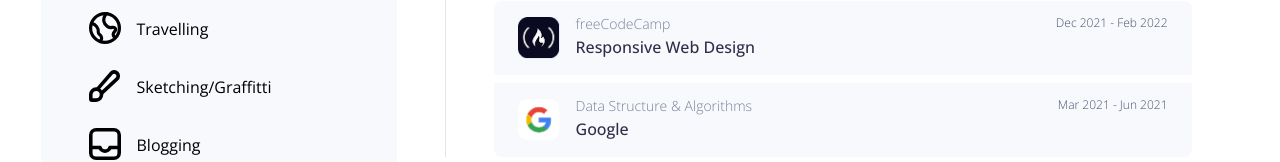
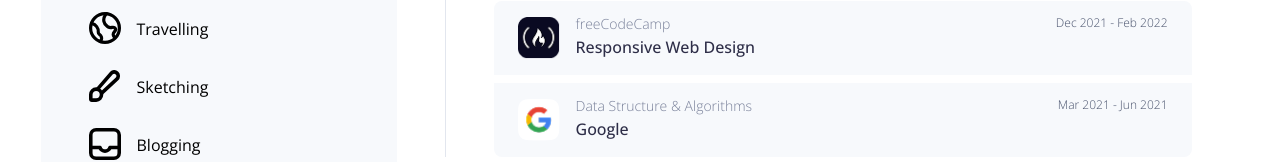
Before and after one commit to localbody/vue3resume, a Vue app: page / in a window 1280 px wide. Shown: the part 1473-1635 px from the top of the page. Built offline with nearby package versions, Linux system fonts and the light colour scheme.

Commit message:
aside complite

```diff
--- a/src/components/UI/Row.vue
+++ b/src/components/UI/Row.vue
@@ -13,7 +13,7 @@ export default {
     link: {
       type: Object,
       required: true,
-        }
+    },
   },
 }
 </script>
@@ -24,10 +24,13 @@ export default {
       <img :src="icon" alt="icon" />
     </div>
     <div class="row__wrapper">
-            <span class="row__title">{{ title }}</span>
+      <span v-if="link != null" class="row__title">{{ title }}</span>
       <div class="row__subtitle">
-
-                <a v-if="link.href != null" class="row__link" :href="link.href">{{ link.title }}</a>
+        <!-- *normal? -->
+        <template v-if="link == null">{{ title }}</template>
+        <a v-else-if="link.href != null" class="row__link" :href="link.href">{{
+          link.title
+        }}</a>
         <span v-else class="row__text">{{ link.title }}</span>
       </div>
     </div>
--- a/src/components/layout/Aside.vue
+++ b/src/components/layout/Aside.vue
@@ -1,152 +1,173 @@
 <script setup>
-import Header from '@/components/Header.vue';
-import Quotes from '../UI/Quotes.vue';
-import Row from '../UI/Row.vue';
+import Header from '@/components/Header.vue'
+import Quotes from '../UI/Quotes.vue'
+import Row from '../UI/Row.vue'
+
+const itemsRows = {
+  infos: {
+    items: [
+      {
+        icon: '/icons/mail.svg',
+        title: 'Email',
+        link: {
+          href: 'mailto:anuragyadavmnp@gmail.com',
+          title: 'anuragyadavmnp@gmail.com',
+        },
+      },
+      {
+        icon: '/icons/link.svg',
+        title: 'Website',
+        link: {
+          href: 'https://anuragyadav365.github.io/portfolio.html',
+          title: 'https://anuragyadav365.github.io/portfolio.html',
+        },
+      },
+      {
+        icon: '/icons/phone.svg',
+        title: 'Phone',
+        link: { href: 'tel:+(+91) 981 5533 309', title: '(+91) 981 5533 309' },
+      },
+      {
+        icon: '/icons/location.svg',
+        title: 'Address',
+        link: { title: 'Hallomajra, Chandigarh, India' },
+      },
+    ],
+  },
+  socials: {
+    items: [
+      {
+        icon: '/icons/instagram.svg',
+        title: 'Instagram',
+        link: {
+          href: '@anurag.yadav.007',
+          title: '@anurag.yadav.007',
+        },
+      },
+      {
+        icon: '/icons/github.svg',
+        title: 'Github',
+        link: {
+          href: '@anuragyadav365',
+          title: '@anuragyadav365',
+        },
+      },
+      {
+        icon: '/icons/twitter.svg',
+        title: 'Twitter',
+        link: {
+          href: '@anuragmnp',
+          title: '@anuragmnp',
+        },
+      },
+      {
+        icon: '/icons/linkdin.svg',
+        title: 'Linkedin',
+        link: {
+          href: '@anuragyadav',
+          title: '@anuragyadav',
+        },
+      },
+    ],
+  },
+  languages: {
+    items: [
+      {
+        icon: '/icons/hindi.svg',
+        title: 'Hindi',
+        link: {
+          title: 'Native',
+        },
+      },
+      {
+        icon: '/icons/english.svg',
+        title: 'English',
+        link: {
+          title: 'Professional working',
+        },
+      },
+      {
+        icon: '/icons/spanish.svg',
+        title: 'Spanish',
+        link: {
+          title: 'Elementary',
+        },
+      },
+    ],
+  },
+  hobbies_interests: {
+    items: [
+      {
+        icon: '/icons/gaming.svg',
+        title: 'Gaming',
+      },
+      {
+        icon: '/icons/travelling.svg',
+        title: 'Travelling',
+      },
+      {
+        icon: '/icons/sketching.svg',
+        title: 'Sketching',
+      },
+      {
+        icon: '/icons/blogging.svg',
+        title: 'Blogging',
+      },
+    ],
+  },
+}
 </script>
 
 <template>
   <div class="aside">
     <Header src="/images/photo.jpg" name="Anurag Yadav" alt="Anurag Yadav" />
-        <!--  -->
-        <Quotes text="A well-organized, creative and goaloriented graduate possessing
+    <Quotes
+      text="A well-organized, creative and goaloriented graduate possessing
         excellent communication, problem-solving and leadership skills with a
-        flair to explore Computer Science Engineering" />
-        <!--  -->
+        flair to explore Computer Science Engineering"
+    />
     <hr />
-        <!--  -->
     <div class="rows rows--infos">
-            <Row icon="/icons/mail.svg" title="Email" :link="{ href: 'mailto:anuragyadavmnp@gmail.com', title: 'anuragyadavmnp@gmail.com' }" />
-            <Row icon="/icons/link.svg" title="Website" :link="{ href:'https://anuragyadav365.github.io/portfolio.html', title: 'https://anuragyadav365.github.io/portfolio.html' }" />
-            <Row icon="/icons/phone.svg" title="Phone" :link="{ href:'tel:+(+91) 981 5533 309', title: '(+91) 981 5533 309' }" />
-            <Row icon="/icons/location.svg" title="Address" :link= "{ title: 'Hallomajra, Chandigarh, India' }" />
+      <Row
+        v-for="(item, index) in itemsRows.infos.items"
+        :icon="item.icon"
+        :title="item.title"
+        :link="item.link"
+        :key="index"
+      />
     </div>
-        <!--  -->
     <hr />
-        <!--  -->
     <div class="rows rows--socials">
       <span class="rows__title">Socials</span>
-            <div class="row">
-                <div class="row__icon">
-                    <img src="/icons/instagram.svg" alt="" />
+      <Row
+        v-for="(item, index) in itemsRows.socials.items"
+        :icon="item.icon"
+        :title="item.title"
+        :link="item.link"
+        :key="index"
+      />
     </div>
-                <div class="row__wrapper">
-                    <span class="row__title">Instagram</span>
-                    <div class="row__subtitle">
-                        <a class="row__link" href="@anurag.yadav.007">@anurag.yadav.007</a>
-                    </div>
-                </div>
-            </div>
-            <!--  -->
-            <div class="row">
-                <div class="row__icon">
-                    <img src="/icons/github.svg" alt="" />
-                </div>
-                <div class="row__wrapper">
-                    <span class="row__title">Github</span>
-                    <div class="row__subtitle">
-                        <a class="row__link" href="@anuragyadav365">@anuragyadav365</a>
-                    </div>
-                </div>
-            </div>
-            <!--  -->
-            <div class="row">
-                <div class="row__icon">
-                    <img src="/icons/twitter.svg" alt="" />
-                </div>
-                <div class="row__wrapper">
-                    <span class="row__title">Twitter</span>
-                    <div class="row__subtitle">
-                        <a class="row__link" href="@anuragmnp">@anuragmnp</a>
-                    </div>
-                </div>
-            </div>
-            <!--  -->
-            <div class="row">
-                <div class="row__icon">
-                    <img src="/icons/linkdin.svg" alt="" />
-                </div>
-                <div class="row__wrapper">
-                    <span class="row__title">Linkedin</span>
-                    <div class="row__subtitle">
-                        <a class="row__link" href="@anuragyadav">@anuragyadav</a>
-                    </div>
-                </div>
-            </div>
-        </div>
-        <!--  -->
     <hr />
     <div class="rows rows--languages">
       <span class="rows__title"> Languages </span>
-            <div class="row">
-                <div class="row__icon">
-                    <img src="/icons/hindi.svg" alt="" />
+
+      <Row
+        v-for="(item, index) in itemsRows.languages.items"
+        :icon="item.icon"
+        :title="item.title"
+        :link="item.link"
+        :key="index"
+      />
     </div>
-                <div class="row__wrapper">
-                    <span class="row__title">Hindi</span>
-                    <div class="row__subtitle">
-                        <span class="row__text">Native</span>
-                    </div>
-                </div>
-            </div>
-            <!--  -->
-            <div class="row">
-                <div class="row__icon">
-                    <img src="/icons/english.svg" alt="" />
-                </div>
-                <div class="row__wrapper">
-                    <span class="row__title">English</span>
-                    <div class="row__subtitle">
-                        <span class="row__text">Professional working</span>
-                    </div>
-                </div>
-            </div>
-            <!--  -->
-            <div class="row">
-                <div class="row__icon">
-                    <img src="/icons/spanish.svg" alt="" />
-                </div>
-                <div class="row__wrapper">
-                    <span class="row__title">Spanish</span>
-                    <div class="row__subtitle">
-                        <span class="row__text">Elementary</span>
-                    </div>
-                </div>
-            </div>
-            <!--  -->
-        </div>
-        <!--  -->
     <hr />
-        <!--  -->
     <div class="rows rows--hobbies-interests">
       <span class="rows__title">Hobbies & Interests</span>
-            <div class="row">
-                <div class="row__icon">
-                    <img src="/icons/gaming.svg" alt="" />
-                </div>
-                <span class="row__subtitle">Gaming</span>
-            </div>
-            <!--  -->
-            <div class="row">
-                <div class="row__icon">
-                    <img src="/icons/travelling.svg" alt="" />
-                </div>
-                <span class="row__subtitle">Travelling</span>
-            </div>
-            <!--  -->
-            <div class="row">
-                <div class="row__icon">
-                    <img src="/icons/sketching.svg" alt="" />
-                </div>
-                <span class="row__subtitle">Sketching/Graffitti</span>
-            </div>
-            <!--  -->
-            <div class="row">
-                <div class="row__icon">
-                    <img src="/icons/blogging.svg" alt="" />
-                </div>
-                <span class="row__subtitle">Blogging</span>
-            </div>
-            <!--  -->
+      <Row
+        v-for="(item, index) in itemsRows.hobbies_interests.items"
+        :icon="item.icon"
+        :title="item.title"
+        :key="index"
+      />
     </div>
   </div>
 </template>
```
Also changed, not shown: 1 other file (tests, documents, lock files or other folders). Lines whose indentation alone changed are shown as unchanged.
